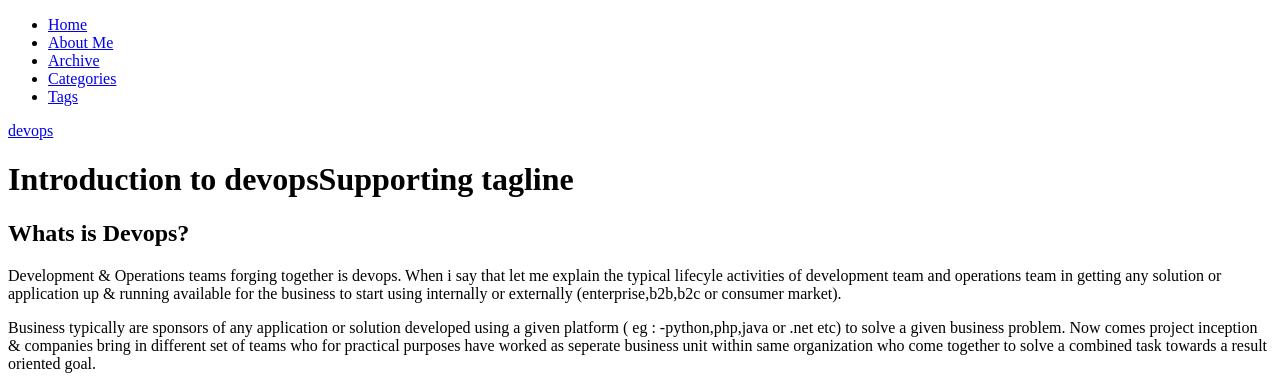
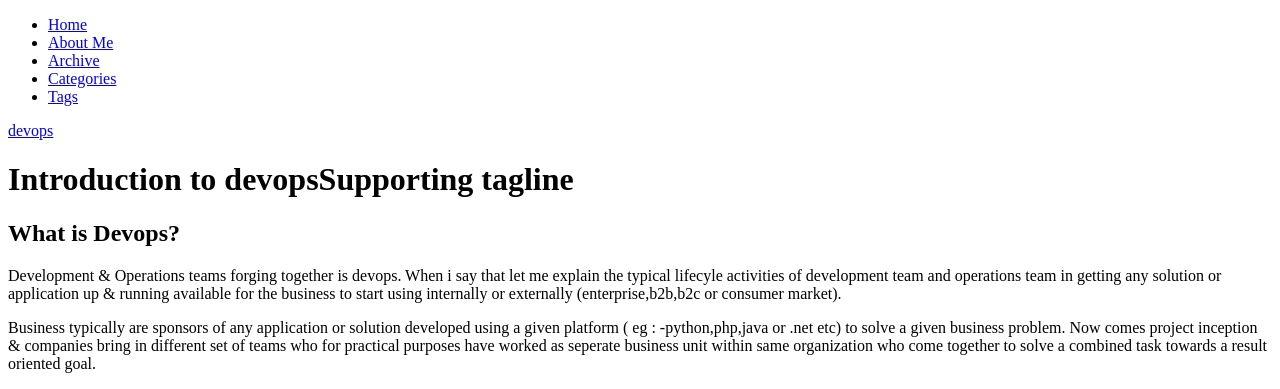
Before and after one commit to karpra/karpra.github.io, a Jekyll site: the page built from _posts/2014-9-19-introduction to devops.md, in a window 1280 px wide. Shown: the top 389 px of the page. Built offline with Jekyll 4.4.1, drawn with Linux system fonts in a browser that asks for light colours; nearby versions of some CDN libraries; library files that are not in the unit come from our copies.

Commit message:
Update 2014-9-19-introduction to devops.md

```diff
--- a/_posts/2014-9-19-introduction to devops.md
+++ b/_posts/2014-9-19-introduction to devops.md
@@ -5,7 +5,7 @@ tagline: "Supporting tagline"
 tags : [intro,automation]
 ---
 
-## Whats is Devops?
+## What is Devops?
 
 Development & Operations teams forging together is devops. When i say that let me explain the typical
 lifecyle activities of development team and operations team in getting any solution or application
```
